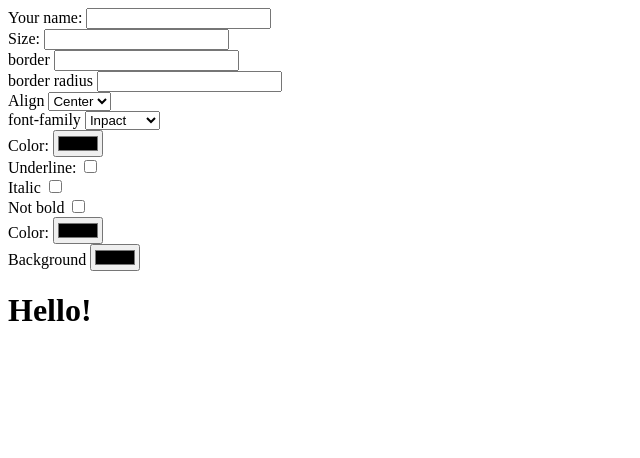
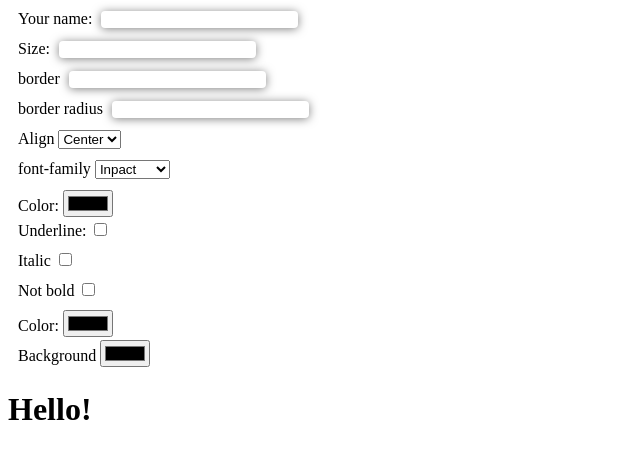
Before and after one commit to Nurjigit-Melis-uulu/7dec, a plain HTML site: page index.html in a window 1280 px wide. Shown: the whole page, without its empty margins (0-640 px from the left). Drawn offline with Linux system fonts and the light colour scheme.

Commit message:
Added stylesheet and modifieded html

```diff
--- a/index.html
+++ b/index.html
@@ -9,21 +9,22 @@
 </head>
 <body>
 
-        <div>
+        <div class="container">
+            <div>
                 <label for="your-name">Your name:</label>
-                <input type="text" id="your-name" value="">
+                <input type="text" id="your-name" value="" class="area">
             </div>
             <div>
                 <label for="size">Size:</label>
-                <input type="number" name="size" id="size">
+                <input type="number" name="size" id="size" class="area">
             </div>
             <div>
                 <label for="border">border</label>
-                <input type="number" name="border" id="border">
+                <input type="number" name="border" id="border" class="area">
             </div>
             <div>
                 <label for="borderRadius">border radius</label>
-                <input type="number" name="borderRadius" id="borderRadius" min="0">
+                <input type="number" name="borderRadius" id="borderRadius" min="0" class="area">
             </div>
             <div>
                 <label for="align">Align</label>
@@ -65,9 +66,9 @@
                 <label for="Background">Background</label>
                 <input type="color" name="Background" id="Background">
             </div>
-            <div id="block">
-                <h1>Hello!</h1>
-            </div>
+        </div>
+
+            <h1>Hello!</h1>
 
     <script src="script.js"></script>
 
--- a/style.css
+++ b/style.css
@@ -0,0 +1,22 @@
+.container {
+    width: 24%;
+    margin: 10px 0 10px 10px;;
+}
+.container > div {
+    width: 100%;
+    height: 30px;
+}
+.container > div > label {
+    width: 50%;
+}
+.container > div > input.area {
+    margin-left: 5px;
+    border: 0;
+    border-radius: 4px;
+    box-shadow: 0 1px 10px rgba(0, 0, 0, 0.5);
+    padding: 1px 10px;
+    outline: none;
+}
+.container > div > input.area:focus {
+    border: 1px solid rgb(66, 206, 219);
+}
```
